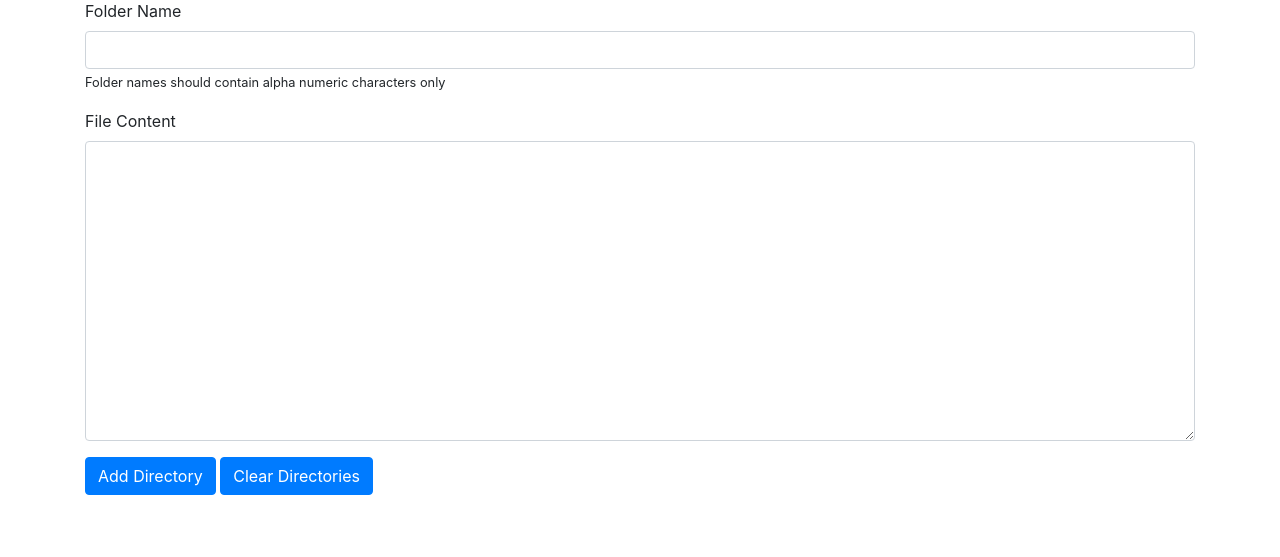
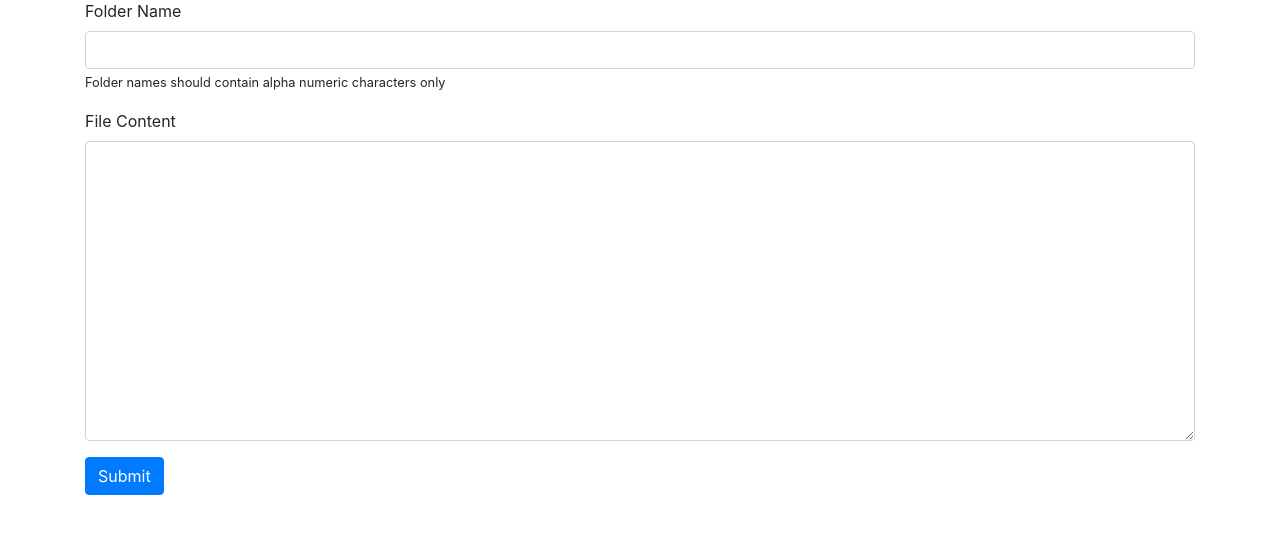
Before and after one commit to niconomicon/cps276, a PHP site: page / in a window 1280 px wide. Shown: the part 97-654 px from the top of the page. Run offline with PHP 8.4, Linux system fonts and the light colour scheme.

Commit message:
updated format to match screenshots

```diff
--- a/assignments/assignment5/Directories.php
+++ b/assignments/assignment5/Directories.php
@@ -21,35 +21,35 @@ class Directories {
 
 
       //if clear button is clicked
-    } else if (isset($_POST['clearButton'])){
+    } /* else if (isset($_POST['clearButton'])){
 
         $this->rrmdir("directories");
-        $output="Directories cleared successfully";
-    }
+        $output="<br>Directories cleared successfully";
+    }*/
         return $output;
 
     }
 
      function createDirectory ($dirName,$fileText) {
-        $message="";
+        $message="<br>";
         $fileDirPath="directories/".$dirName;
         if ($dirName!=="") {
 
           if (is_dir($fileDirPath)) {
 
-              $message = "A directory already exists with that name";
+              $message .= "A directory already exists with that name";
           }
           else {
                   //make directory
                   mkdir($fileDirPath, 0777);
                   //make file
                   $this->makeFile ($fileText, $dirName);
-                  $message = ('File and directory were created<br>
+                  $message .= ('File and directory were created<br>
                   <a href="'.$fileDirPath.'/readme.txt">Path where file is located</a>');
           }
 
         } else {
-          $message = 'A directory cannot be created with that name<br>';
+          $message .= 'A directory cannot be created with that name';
         }
 
         return $message;
@@ -62,8 +62,8 @@ class Directories {
         touch($fileDirPath."/readme.txt",0777, true);
         file_put_contents($fileDirPath."/readme.txt", $fileText);
      }
-
-      //remove all directories and sub-dirctories recursively within a directory
+      /*
+      //remove all directories and sub-directories within a directory
       function rrmdir($dir) {
         if (is_dir($dir)) {
           $objects = scandir($dir);
@@ -88,7 +88,7 @@ class Directories {
             array_map( 'rmdir', array_filter((array) glob($dir."/*") ) );
   }
 
-
+*/
 
 
 }
--- a/assignments/assignment5/index.php
+++ b/assignments/assignment5/index.php
@@ -59,8 +59,8 @@ require_once 'Directories.php';
           <textarea style="height: 300px;" class="form-control" id="textForFile" name="textForFile" ></textarea>
         </div>
         <div class="form-group">
-        <input type="submit" class="btn btn-primary" name="submitButton" id="submitButton" value="Add Directory" />
-        <input type="submit" class="btn btn-primary" name="clearButton" id="clearDirs"value="Clear Directories"/>
+        <input type="submit" class="btn btn-primary" name="submitButton" id="submitButton" value="Submit" />
+        <!--<input type="submit" class="btn btn-primary" name="clearButton" id="clearDirs"value="Clear Directories"/>-->
 </div>
 
 
```
